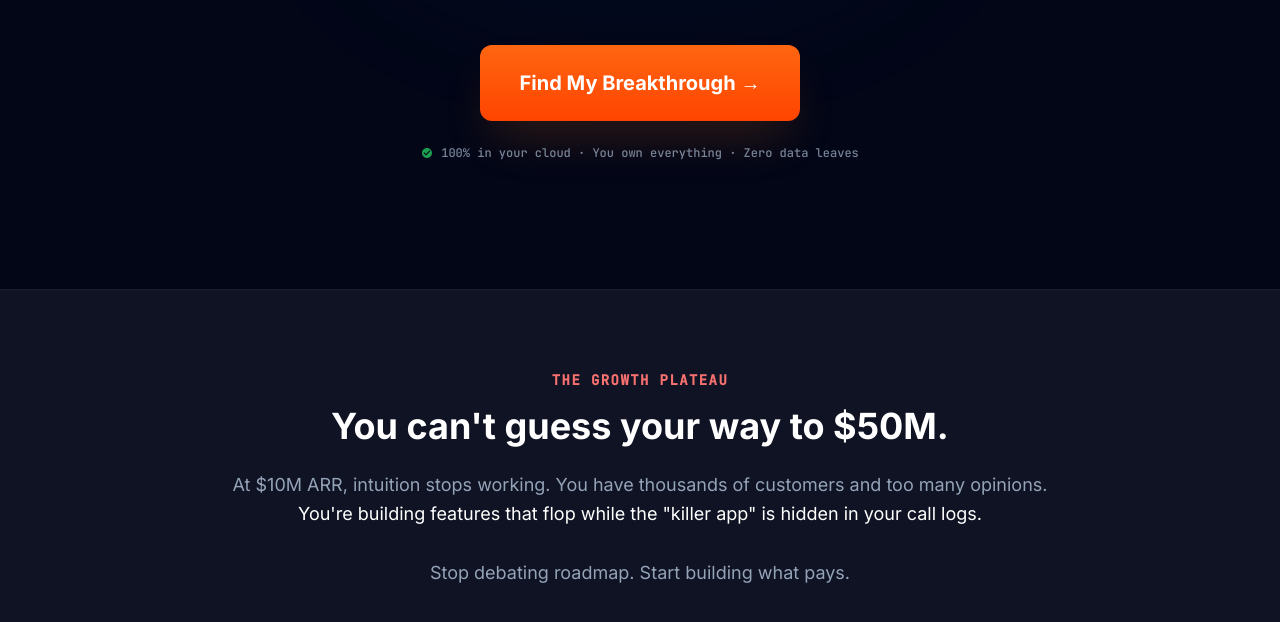
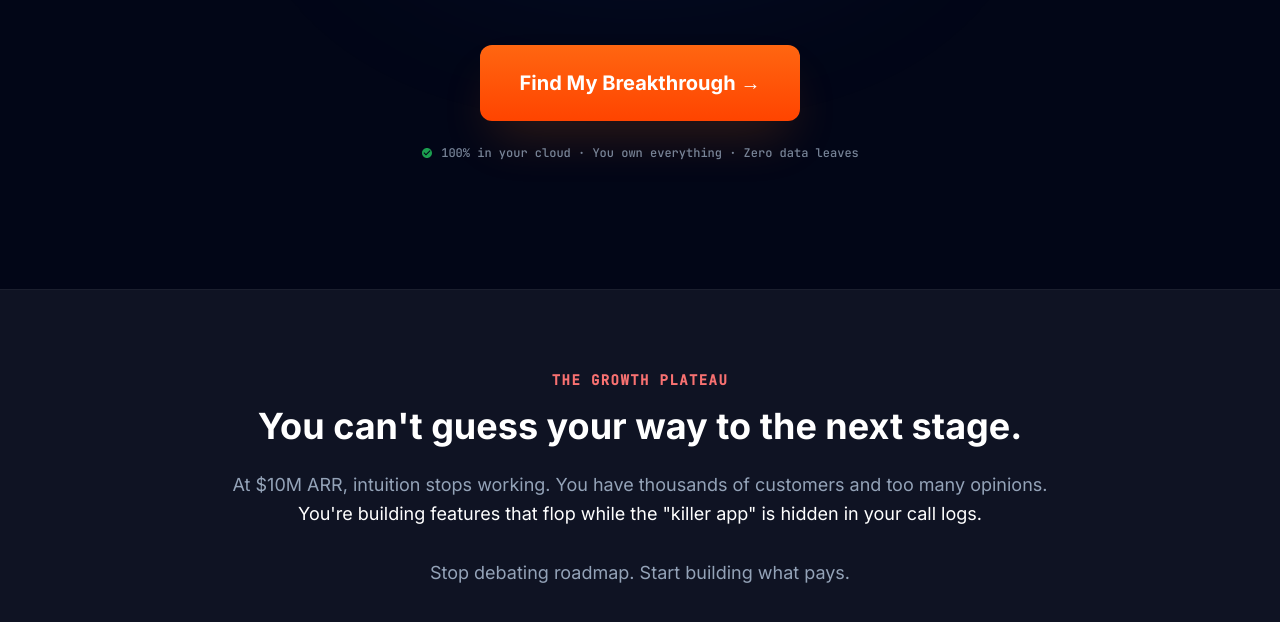
Before and after one commit to jeremysy/callforge-landing, a plain HTML site: page index.html in a window 1280 px wide. Shown: the part 476-1098 px from the top of the page. Drawn offline with nearby package versions, Linux system fonts and the light colour scheme.

Commit message:
Soften copy: Change '' to 'next stage' in Problem section

```diff
--- a/index.html
+++ b/index.html
@@ -119,7 +119,7 @@
     <section class="py-20 bg-white/5 border-y border-white/5">
         <div class="max-w-4xl mx-auto px-6 text-center">
             <h2 class="text-sm font-mono text-red-400 font-bold uppercase tracking-widest mb-4">The Growth Plateau</h2>
-            <h3 class="text-3xl md:text-4xl font-bold text-white mb-6">You can't guess your way to $50M.</h3>
+            <h3 class="text-3xl md:text-4xl font-bold text-white mb-6">You can't guess your way to the next stage.</h3>
             <p class="text-lg text-muted leading-relaxed">
                 At $10M ARR, intuition stops working. You have thousands of customers and too many opinions.
                 <span class="text-white">You're building features that flop while the "killer app" is hidden in your
@@ -332,7 +332,8 @@
                             <div class="flex justify-between"><span class="text-gray-500">Renewal Date:</span> <span
                                     class="text-yellow-400">Dec 15 (45 days)</span></div>
                             <div class="flex justify-between"><span class="text-gray-500">License Utilization:</span>
-                                <span class="text-red-400">42% (Low)</span></div>
+                                <span class="text-red-400">42% (Low)</span>
+                            </div>
                         </div>
                         <div class="pt-2 border-t border-white/5 text-xs text-gray-400">
                             <span class="text-green-400">→ Action:</span> Utilization is low. Schedule "Value Review"
```
